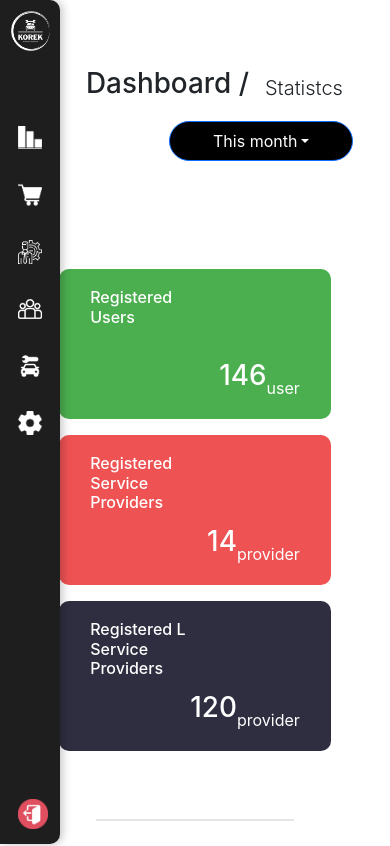
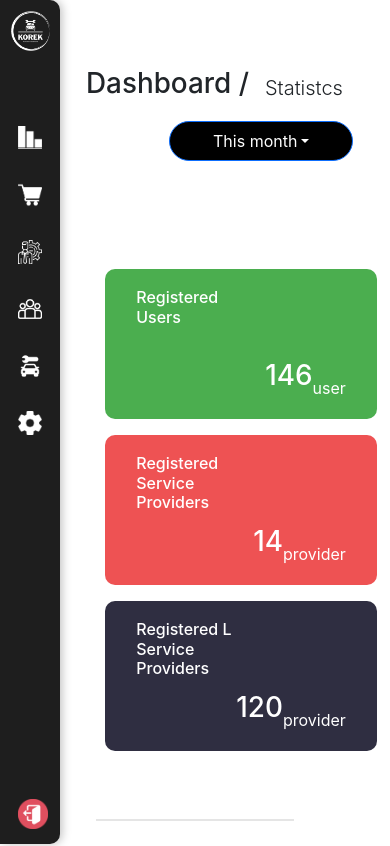
Before and after one commit to mrwan14/Korek, a React (Create React App) app: page / in a window 390 px wide. Shown: the top 846 px of the page. Built offline with nearby package versions, Linux system fonts and the light colour scheme.

Commit message:
media query

```diff
--- a/src/Component/Statistcs/Statistcs.css
+++ b/src/Component/Statistcs/Statistcs.css
@@ -36,11 +36,14 @@
     border-radius: 10px;
     padding: 19px 31px;
     width: 80%;
-    margin: auto;
+    margin-left: 80px
+
   }
   .dropdown {
     position: relative;
     top: -50px;
     left: 70px;
   }
+
+
 }
```
